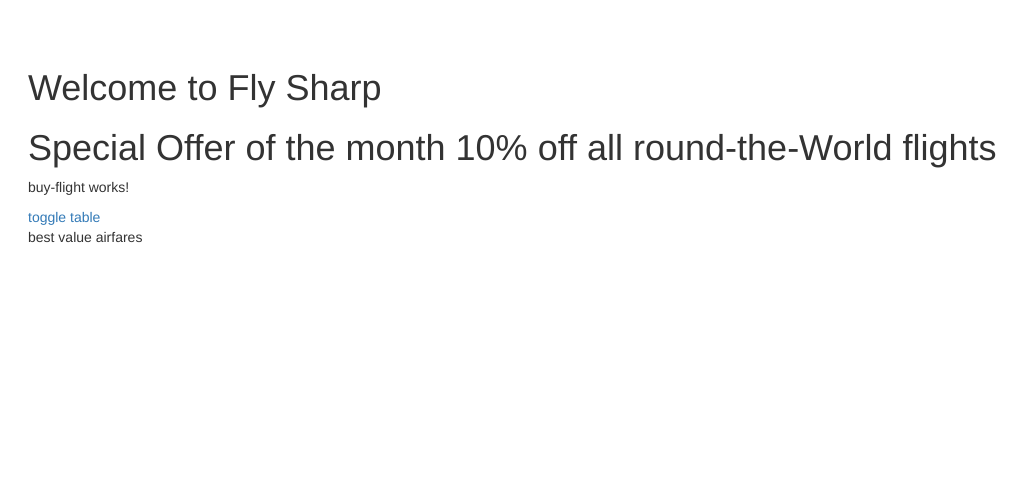
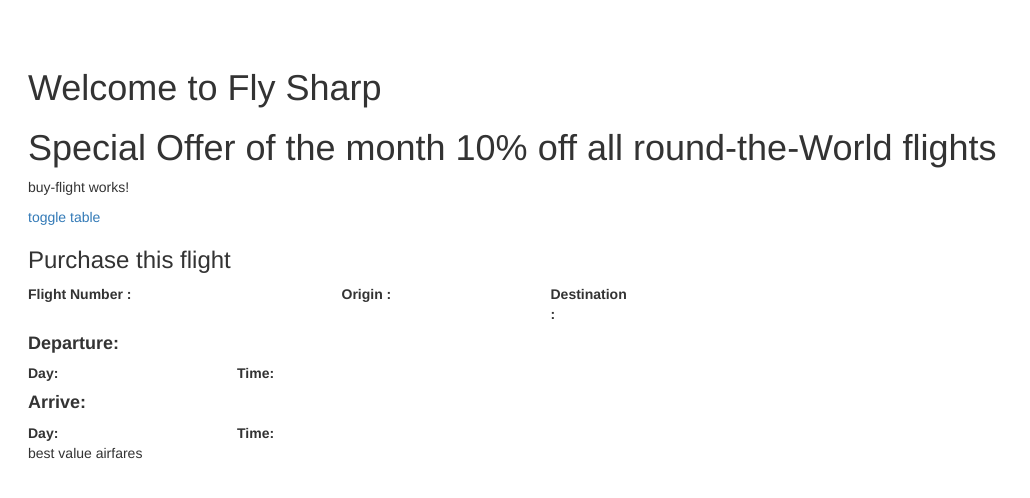
Before and after one commit to tufeiwen/AngularLab, an Angular app: page / in a window 1280 px wide. Shown: the top 498 px of the page, without its empty margins (0-1030 px from the left). Built offline with nearby package versions, Linux system fonts and the light colour scheme.

Commit message:
lab5.1 complete

```diff
--- a/src/app/buy-flight/buy-flight.component.html
+++ b/src/app/buy-flight/buy-flight.component.html
@@ -5,6 +5,7 @@
   <tbody>
     <!-- display variable flights in component class-->
     <tr *ngFor=" let flight of flights">
+      <td><button (click)="onFlightClick(flight)">Buy</button></td>
       <td>{{flight.id }}</td>
       <td>{{flight.flightNumber }}</td>
       <td>{{flight.origin }}</td>
@@ -18,3 +19,4 @@
 </table>
 <!-- child action calls parent function(event handler) to update parent property-->
 <a (click)="onClickBuyFlights()"> toggle table</a>
+<app-payment [selectedFlight]="selectedFlight"></app-payment>
--- a/src/app/buy-flight/buy-flight.component.ts
+++ b/src/app/buy-flight/buy-flight.component.ts
@@ -1,6 +1,7 @@
 import { Component, OnInit } from '@angular/core';
 //import the service which this component need use.
 import {FlightsService} from '../services/flights.service';
+import {Flight} from '../model/flight';
 @Component({
   selector: 'app-buy-flight',
   templateUrl: './buy-flight.component.html',
@@ -10,6 +11,7 @@ export class BuyFlightComponent implements OnInit {
   //add variable flights which are dislayed by template
   flights ;
   showBuyFlight=false;
+  selectedFlight:Flight;
   //inject service from constructor
   constructor(private flightService:FlightsService) { }
 
@@ -18,6 +20,10 @@ export class BuyFlightComponent implements OnInit {
   }
   onClickBuyFlights(){
     this.showBuyFlight=!this.showBuyFlight;
+  }
+  //receives param from its template
+  private onFlightClick(flight:Flight){
+    this.selectedFlight=flight;
   }
 }
 /*
--- a/src/app/payment/payment.component.html
+++ b/src/app/payment/payment.component.html
@@ -1,3 +1,29 @@
-<p>
-  payment works!
-</p>
+<div>
+<h3>Purchase this flight</h3>
+<div class="row">
+  <div class="col-md-2 col-xs-4 form-label">Flight Number : </div>
+  <div class="col-md-1 col-xs-8"> {{selectedFlight?.flightNumber}}</div>
+  <div class="col-md-1 col-xs-4 form-label">Origin : </div>
+  <div class="col-md-1  col-xs-8"> {{selectedFlight?.origin}} </div>
+  <div class="col-md-1 col-xs-4 form-label">Destination : </div>
+  <div class="col-md-1  col-xs-8"> {{selectedFlight?.destination}}  </div>
+</div>
+<div class="row">
+  <h4 class="col-md-1 col-xs-4 form-label">Departure: </h4>
+</div>
+<div class="row">
+  <div class="col-md-1 col-xs-4 form-label">Day: </div>
+  <div class="col-md-1 col-xs-8">{{selectedFlight?.departDay}}  </div>
+  <div class="col-md-1 col-xs-4 form-label">Time: </div>
+  <div class="col-md-1  col-xs-8"> {{selectedFlight?.departTime}}  </div>
+</div>
+<div class="row">
+<h4 class="col-md-1 col-xs-4 form-label">Arrive: </h4>
+</div>
+<div class="row">
+  <div class="col-md-1 col-xs-4 form-label">Day: </div>
+  <div class="col-md-1  col-xs-8"> {{selectedFlight?.arriveDay}}  </div>
+  <div class="col-md-1 col-xs-4 form-label">Time: </div>
+  <div class="col-md-1  col-xs-8"> {{selectedFlight?.arriveTime}} </div>
+</div>
+</div>
```
Also changed, not shown: src/app/payment/payment.component.ts (+4 -3 lines).
